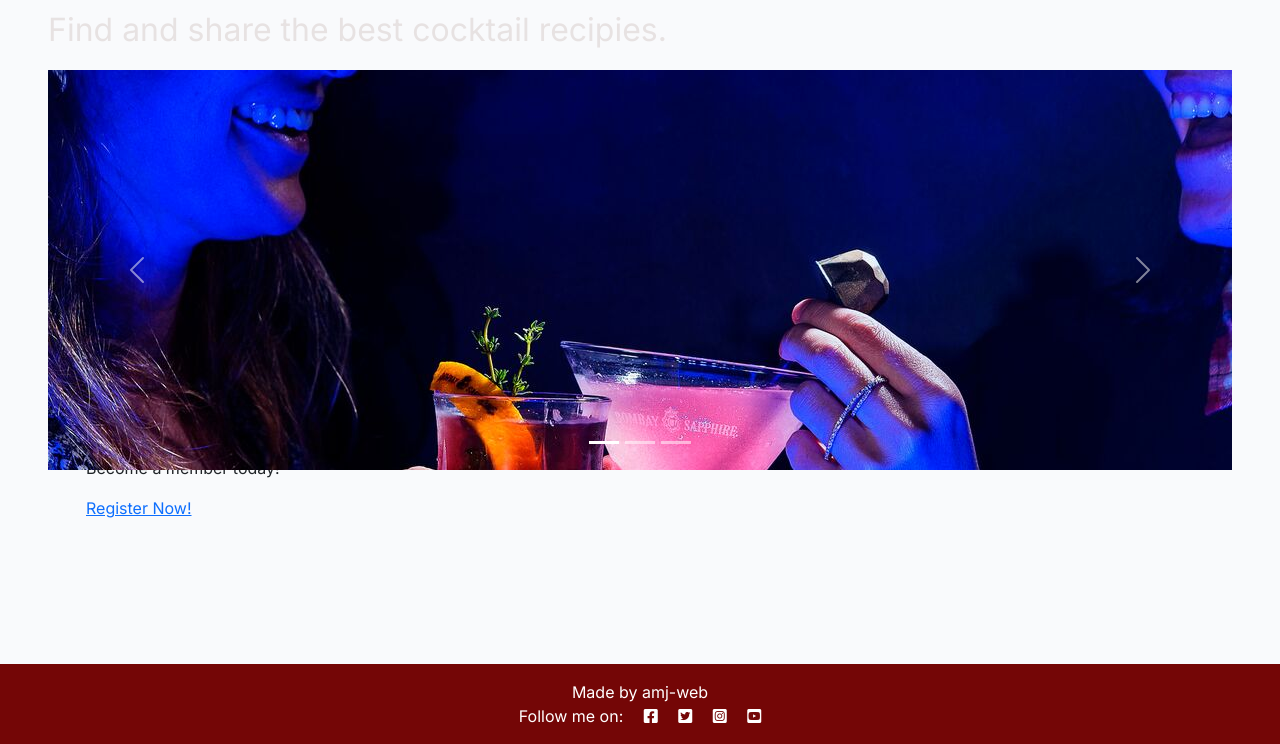
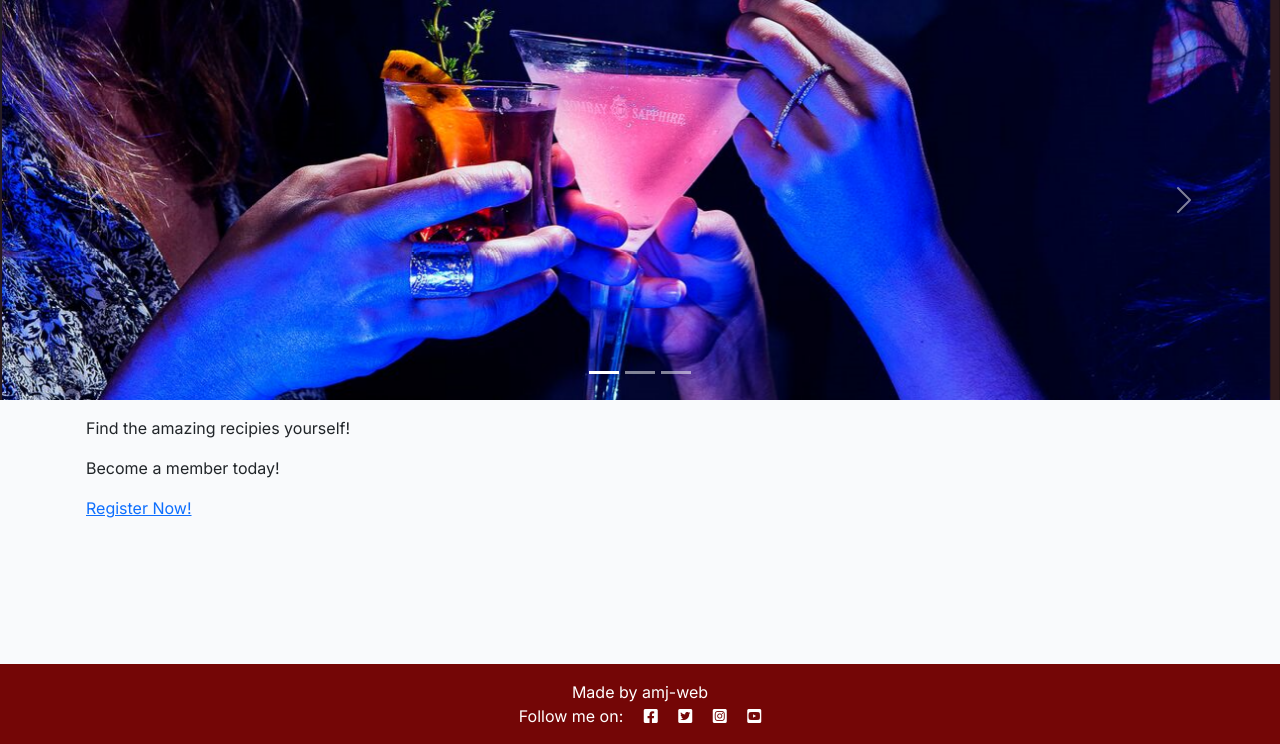
Before and after one commit to Code-Institute-Submissions/amj-web-drinks-menu_OctResub, a Django app: page / in a window 1280 px wide. Shown: the part 56-800 px from the top of the page. Run offline with Django 3.2, Linux system fonts and the light colour scheme; data that the repository does not hold is empty.

Commit message:
added frontpage carousel

```diff
--- a/blog/views.py
+++ b/blog/views.py
@@ -1,8 +1,9 @@
 from django.shortcuts import render, get_object_or_404, reverse
 from django.views import generic, View
-from django.http import HttpResponseRedirect
+from django.http import HttpResponseRedirect, HttpResponse
 from .models import Post
 from .forms import CommentForm
+from django.template import loader
 
 
 class PostList(generic.ListView):
@@ -76,3 +77,8 @@ class PostLike(View):
             post.likes.add(request.user)
 
         return HttpResponseRedirect(reverse('post_detail', args=[slug]))
+
+
+def frontpage(request):
+    template = loader.get_template('frontpage.html')
+    return HttpResponse(template.render())
--- a/static/css/style.css
+++ b/static/css/style.css
@@ -142,17 +142,6 @@ body {
     border: none;
 }
 
-.hero {
-    display: flex;
-    flex-direction: column;
-    padding: 1rem 3rem;
-    color: white;
-    height: 400px;
-    justify-content: center;
-    background-size: cover;
-    background-position: 0px -531px;
-}
-
 .carousel-item {
     position: relative;
     display: none;
@@ -165,16 +154,16 @@ body {
     height: 400px;
 }
 
-.hero h1 {
-    font-size: 3.5rem;
-}
-
-.hero p {
-    font-size: 2rem;
-    color: rgb(231, 226, 226);
-
-}
 
 .footer {
     background-color: rgb(116, 6, 6);
 }
+
+#carouselHero {
+    background-color: black;
+}
+#carouselHero img {
+    width: 100%;
+    object-fit: cover;
+    object-position: center;
+}
--- /dev/null
+++ b/templates/frontpage.html
@@ -0,0 +1 @@
+<h1>Front Page</h1>
--- a/templates/index.html
+++ b/templates/index.html
@@ -2,35 +2,37 @@
 {% load static %}
 
 {% block content %}
-<div class="hero">
-    <h1>The Drinks Menu</h1>
-    <p>Find and share the best cocktail recipies.</p>
-    <div id="carouselExampleIndicators" class="carousel slide" data-bs-ride="true">
+
+<div id="carouselHero" class="carousel slide" data-bs-ride="true">
     <div class="carousel-indicators">
-          <button type="button" data-bs-target="#carouselExampleIndicators" data-bs-slide-to="0" class="active" aria-current="true" aria-label="Slide 1"></button>
-          <button type="button" data-bs-target="#carouselExampleIndicators" data-bs-slide-to="1" aria-label="Slide 2"></button>
-          <button type="button" data-bs-target="#carouselExampleIndicators" data-bs-slide-to="2" aria-label="Slide 3"></button>
+        <button type="button" data-bs-target="#carouselHero" data-bs-slide-to="0" class="active"
+            aria-current="true" aria-label="Slide 1"></button>
+        <button type="button" data-bs-target="#carouselHero" data-bs-slide-to="1"
+            aria-label="Slide 2"></button>
+        <button type="button" data-bs-target="#carouselHero" data-bs-slide-to="2"
+            aria-label="Slide 3"></button>
     </div>
     <div class="carousel-inner">
         <div class="carousel-item active">
-            <img src="{% static 'images/hero1.jpeg' %}" alt="My image">
+            <img src="{% static 'images/hero1.png' %}" alt="My image">
         </div>
         <div class="carousel-item">
-            <img src="{% static 'images/hero2.jpg' %}" alt="My image">
+            <img src="{% static 'images/hero2.png' %}" alt="My image">
         </div>
         <div class="carousel-item">
-            <img src="{% static 'images/hero3.jpg' %}" alt="My image">
+            <img src="{% static 'images/hero3.png' %}" alt="My image">
         </div>
     </div>
-        <button class="carousel-control-prev" type="button" data-bs-target="#carouselExampleIndicators" data-bs-slide="prev">
+    <button class="carousel-control-prev" type="button" data-bs-target="#carouselHero"
+        data-bs-slide="prev">
         <span class="carousel-control-prev-icon" aria-hidden="true"></span>
         <span class="visually-hidden">Previous</span>
     </button>
-        <button class="carousel-control-next" type="button" data-bs-target="#carouselExampleIndicators" data-bs-slide="next">
+    <button class="carousel-control-next" type="button" data-bs-target="#carouselHero"
+        data-bs-slide="next">
         <span class="carousel-control-next-icon" aria-hidden="true"></span>
         <span class="visually-hidden">Next</span>
     </button>
-      </div>
 </div>
 <div class="container">
     <div class="row">
```
Also changed, not shown: static/images/hero1.jpeg (deleted), static/images/hero1.png (added), static/images/hero2.jpg (deleted), static/images/hero2.png (added), static/images/hero3.jpg (deleted), static/images/hero3.png (added). Lines whose indentation alone changed are shown as unchanged.
